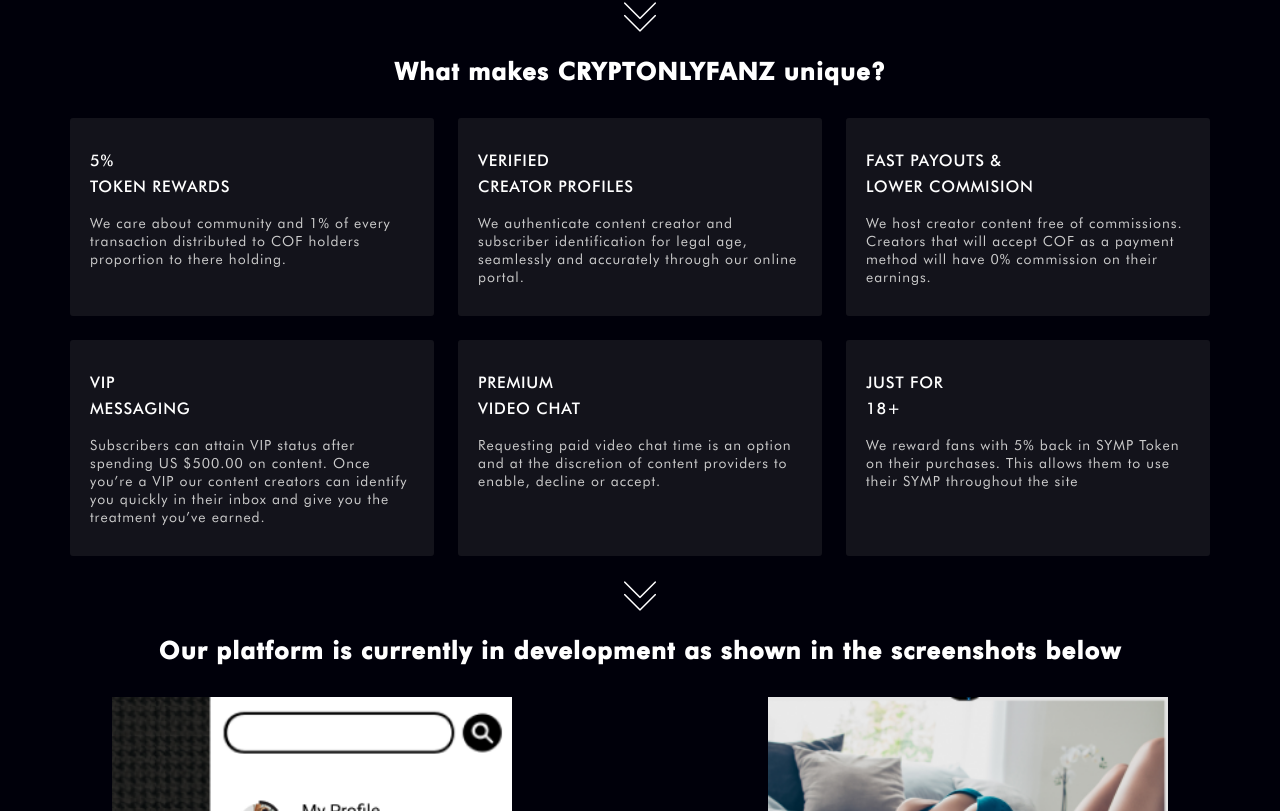
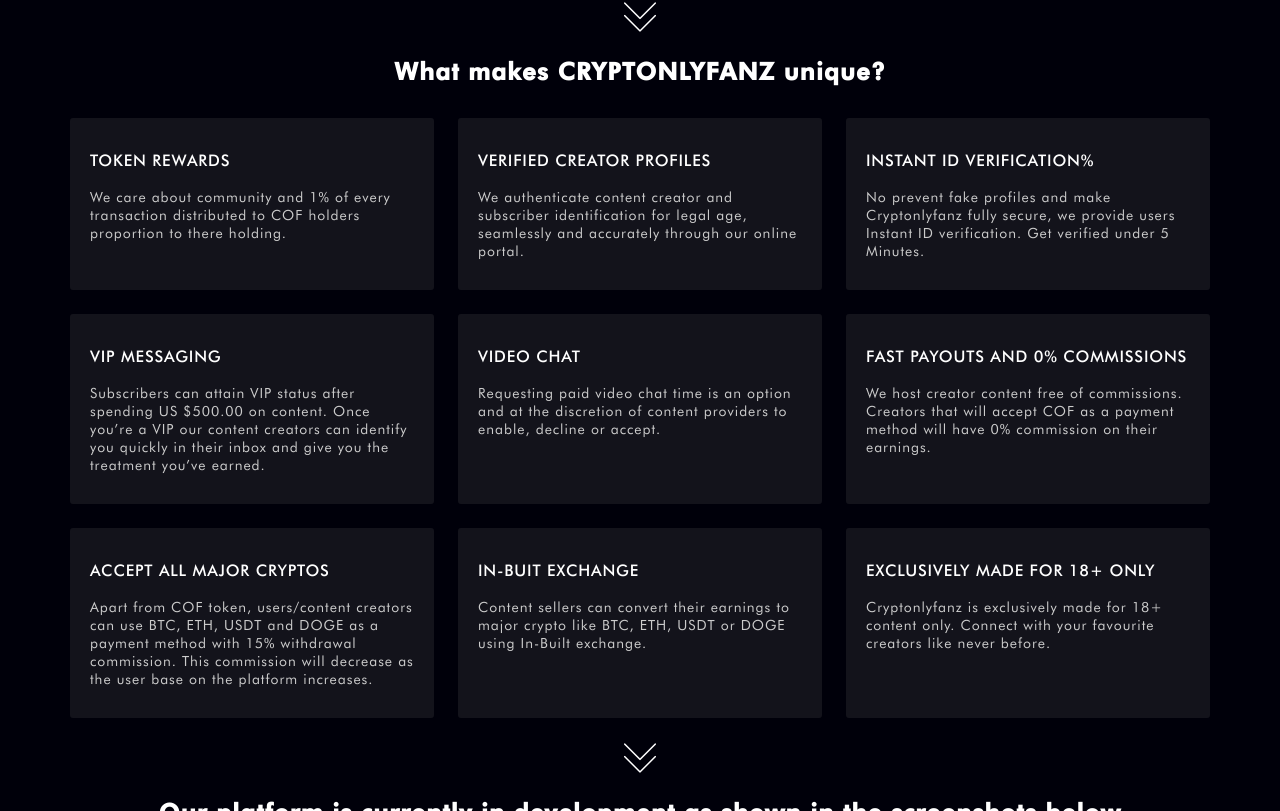
Before and after one commit to zero-aka-sam/cryptonly-client-app, a React (Create React App) app: page / in a window 1280 px wide. Shown: the part 969-1780 px from the top of the page. Built offline with nearby package versions, Linux system fonts and the light colour scheme.

Commit message:
chore:(data) data feed

```diff
--- a/src/patterns/Footer.js
+++ b/src/patterns/Footer.js
@@ -14,7 +14,7 @@
   return (
     <div className="footer padding_box">
       <div className="links">
-        <Link to="/">Contact Us</Link>
+        <Link to="/contact_us">Contact Us</Link>
         <Link to="/">Cookie Policy</Link>
         <Link to="/">Terms of Service</Link>
         <Link to="/">Privacy Policy</Link>
--- a/src/screens/cryptonlyfansScreen.js
+++ b/src/screens/cryptonlyfansScreen.js
@@ -28,6 +28,7 @@
         backgroundSize: "cover",
         backgroundAttachment: "fixed",
         backgroundPosition: "center",
+        marginBottom: "28px",
       }}
     >
       <img src={down_arrow} alt="arrow" />
@@ -53,7 +54,7 @@
         NO MORE FAKE PROFILES
       </center>
       <Text>
-        SYMP.FANS is an exclusive creator network. We manually verify every
+        CRYPTONLYFANZ is an exclusive creator network. We manually verify every
         creator profile on signup. No more fake profiles!
       </Text>
       <div className="arrow">
@@ -114,11 +115,12 @@
 
   const renderTokenRewards = (
     <div >
-      <Block title="5% SYMP TOKEN REWARDS" image={symp_rewards} />
-      <center className="content_title">REWARD ACTIVE FANS</center>
+      <Block title="Video chat" image={symp_rewards} />
+      {/* <center className="content_title">REWARD ACTIVE FANS</center> */}
       <Text>
-        We reward fans with 5% back in SYMP on their purchases. This allows them
-        to use their SYMP throughout the site
+        Requesting paid video chat time is an option and at the discretion of content providers to
+enable, decline or accept.
+
       </Text>
       <div className="arrow">
         <img src={down_arrow} alt="arrow" />
@@ -128,7 +130,7 @@
 
   const renderNotFor18 = (
     <div >
-      <Block title="NOT JUST FOR 18+" image={not_just} />
+      <Block title="Exclusively for 18+ Users" image={not_just} />
       <center className="content_title">SUITED FOR ALL CREATORS</center>
       <Text>
         Our platform is open to all categories of influencers. Fans will have an
--- a/src/screens/homeScreen.js
+++ b/src/screens/homeScreen.js
@@ -99,34 +99,57 @@
       <p className="content_title">What makes CRYPTONLYFANZ unique?</p>
       <div className="padding_box">
         <TokenCard
-          titleOne="5%"
+          // titleOne="5%"
           titleTwo="Token Rewards"
           content="We care about community and 1% of every transaction distributed to COF holders proportion to there holding."
         />
         <TokenCard
-          titleOne="Verified"
-          titleTwo="Creator Profiles"
+          titleOne="Verified Creator Profiles"
+          // titleTwo="Creator Profiles"
           content="We authenticate content creator and subscriber identification for legal age, seamlessly and accurately through our online portal."
         />
-        <TokenCard
-          titleOne="Fast Payouts &"
-          titleTwo="Lower Commision"
-          content="We host creator content free of commissions. Creators that will accept COF as a payment method will have 0% commission on their earnings."
+          <TokenCard
+          titleOne="Instant ID verification%"
+          // titleTwo="Token Rewards"
+          content="No prevent fake profiles and make Cryptonlyfanz fully secure, we provide users Instant ID
+verification. Get verified under 5 Minutes.
+"
         />
-        <TokenCard
-          titleOne="VIP"
-          titleTwo="Messaging"
+         <TokenCard
+          titleOne="VIP Messaging"
+          // titleTwo=""
           content="Subscribers can attain VIP status after spending US $500.00 on content. Once you’re a VIP our content creators can identify you quickly in their inbox and give you the treatment you’ve earned."
         />
-        <TokenCard
-          titleOne="Premium"
+         <TokenCard
+          // titleOne="Premium"
           titleTwo="Video chat"
           content="Requesting paid video chat time is an option and at the discretion of content providers to enable, decline or accept."
         />
         <TokenCard
-          titleOne="Just for"
-          titleTwo="18+"
-          content="We reward fans with 5% back in SYMP Token on their purchases. This allows them to use their SYMP throughout the site"
+          titleOne="Fast Payouts and 0% commissions"
+          // titleTwo="Lower Commision"
+          content="We host creator content free of commissions. Creators that will accept COF as a payment method will have 0% commission on their earnings."
+        />
+        <TokenCard
+          titleOne="Accept all major cryptos"
+          // titleTwo="Token Rewards"
+          content="Apart from COF token, users/content creators can use BTC, ETH, USDT and DOGE as a payment
+method with 15% withdrawal commission. This commission will decrease as the user base on
+the platform increases."
+        />
+         <TokenCard
+          titleOne="In-Buit Exchange"
+          // titleTwo="Token Rewards"
+          content="Content sellers can convert their earnings to major crypto like BTC, ETH, USDT or DOGE using
+In-Built exchange.
+"
+        />
+        <TokenCard
+          titleOne="Exclusively Made for 18+ only"
+          // titleTwo="18+"
+          content=" Cryptonlyfanz is exclusively made for 18+ content only. Connect with your favourite creators like
+never before.
+"
         />
       </div>
     </div>
@@ -163,7 +186,7 @@
           <TokenCard
             titleOne="Legitimate"
             titleTwo="Use case"
-            content="COF will be used throughout our CRYPTONLYFANS social network. Read our whitepaper to know in depth."
+            content="COF will be used throughout our CRYPTONLYFANZ social network. Read our whitepaper to know in depth."
           />
           <TokenCard
             titleOne="Low Cost"
@@ -173,7 +196,7 @@
           <TokenCard
             titleOne="Instant"
             titleTwo="Rewards"
-            content="2% of each transaction goes to COF holders, proportional to their holdings and their shares in COF"
+            content="1% of each transaction goes to COF holders, proportional to their holdings and their shares in COF"
           />
         </div>
       </div>
@@ -275,27 +298,26 @@
             <li>
               <img src={check} alt="check" />
               <Text>
-                Develop the CRYPTONLYFANS social network base features
+                Develop the Cryptonlyfanz social network base features
               </Text>
             </li>
             <li>
               <img src={check} alt="check" />
               <Text>
-                Internal testing of features (posting, likes, comments,
-                messaging, profile setup etc.)
+                Internal testing of features (posting, likes, comments, messaging, profile setup etc.)
               </Text>
             </li>
             <li>
               <img src={check} alt="check" />
-              <Text>Develop the premium bio-links page</Text>
+v              <Text>Develop the premium bio-links page</Text>
             </li>
             <li>
-              <img src={check} alt="check" />
+              <img src={clock} alt="clock" />
               <Text>Integration of crypto payment gateways</Text>
             </li>
             <li>
               <img src={clock} alt="clock" />
-              <Text>VIP messaging feature in development</Text>
+              <Text> VIP messaging/Video Calling feature in development</Text>
             </li>
             <li>
               <img src={clock} alt="clock" />
@@ -303,15 +325,23 @@
             </li>
             <li>
               <img src={clock} alt="clock" />
-              <Text>18+ profile filter in development</Text>
+              <Text>Integration with Instant ID verification</Text>
             </li>
             <li>
               <img src={clock} alt="clock" />
-              <Text>Further expand our influencer network</Text>
+              <Text>Shecduled launch for mid August</Text>
             </li>
             <li>
               <img src={clock} alt="clock" />
-              <Text>Commence our marketing strategy</Text>
+              <Text> Further expand our influencer network</Text>
+            </li>
+            <li>
+              <img src={clock} alt="clock" />
+              <Text>Launching COF NFT marketplace V1.0</Text>
+            </li>
+            <li>
+              <img src={clock} alt="clock" />
+              <Text>Increase our marketing Campaign</Text>
             </li>
           </ul>
         </div>
@@ -321,19 +351,19 @@
           </Text>
           <ul>
             <li>
-              <img src={check} alt="check" />
+              <img src={clock} alt="clock" />
               <Text>COF token deployed to mainnet Audit</Text>
             </li>
             <li>
-              <img src={check} alt="check" />
+              <img src={clock} alt="clock" />
               <Text>Launched COF BEP-20 Token</Text>
             </li>
             <li>
-              <img src={check} alt="check" />
+              <img src={clock} alt="clock" />
               <Text>Created Whitepaper</Text>
             </li>
             <li>
-              <img src={check} alt="check" />
+              <img src={clock} alt="clock" />
               <Text>Launched presale</Text>
             </li>
             <li>
@@ -351,7 +381,7 @@
           </ul>
         </div>
       </div>
-      <div className="padding_box">
+      {/* <div className="padding_box">
         <div className="disclaimer">
           <div>
             <p className="content_title">Disclaimer</p>
@@ -393,8 +423,8 @@
             financial decisions.
           </Text>
         </div>
-      </div>
-    </div>
+      </div> */}
+     </div>
   );
 
   return (
--- a/src/styles/patterns/footer.css
+++ b/src/styles/patterns/footer.css
@@ -43,6 +43,8 @@
   .footer > div a {
     margin-right: 0;
     margin-bottom: 1em;
+    margin-left: 16px;
+    margin-right: 16px;
   }
 
   .footer > div a:not(:last-of-type) {
--- a/src/styles/screens/crypto.css
+++ b/src/styles/screens/crypto.css
@@ -33,7 +33,7 @@
   height: 32px;
 }
 
-.crypto .block .block_content {
+.crypto .block .block_one {
   height: 400px;
   background-size: cover;
   background-attachment: fixed;
@@ -41,7 +41,7 @@
   margin: 1em 0;
 }
 
-.crypto .block .block_content > p {
+.crypto .block .block_one > p {
   position: absolute;
   bottom: 2em;
   left: 50%;
--- a/src/styles/screens/home.css
+++ b/src/styles/screens/home.css
@@ -148,7 +148,7 @@
 .home .profile_wrapper > div {
   display: flex;
   flex-direction: column;
-  width: 400px;
+  width: 340px;
   margin: 0 auto;
   grid-gap: 2em;
 }
@@ -176,6 +176,10 @@
 }
 
 @media (max-width: 576px) {
+  .block_one{
+              width: 100%;
+       height: 580px;
+  }
   .home .card_wrapper > div {
     grid-template-columns: 1fr;
   }
```
Also changed, not shown: src/screens/presaleScreen.js (+11 -11 lines).
